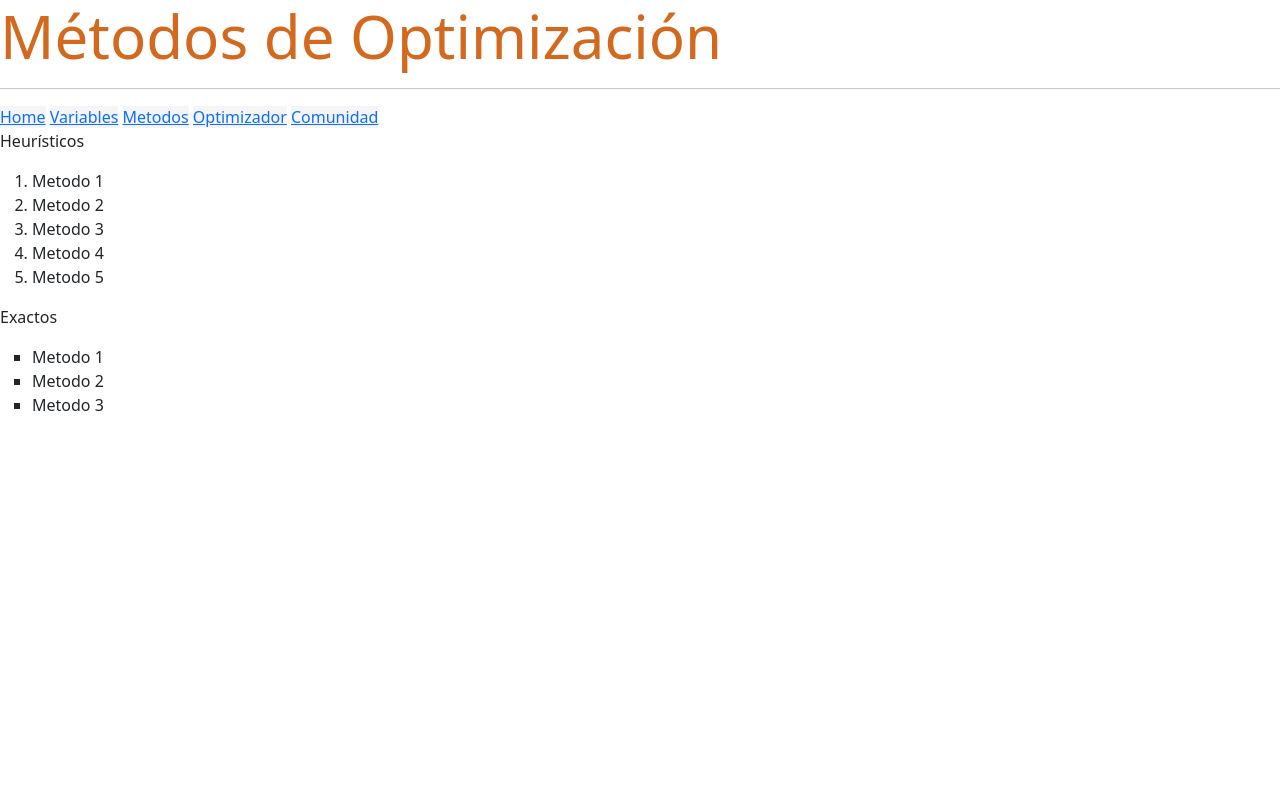
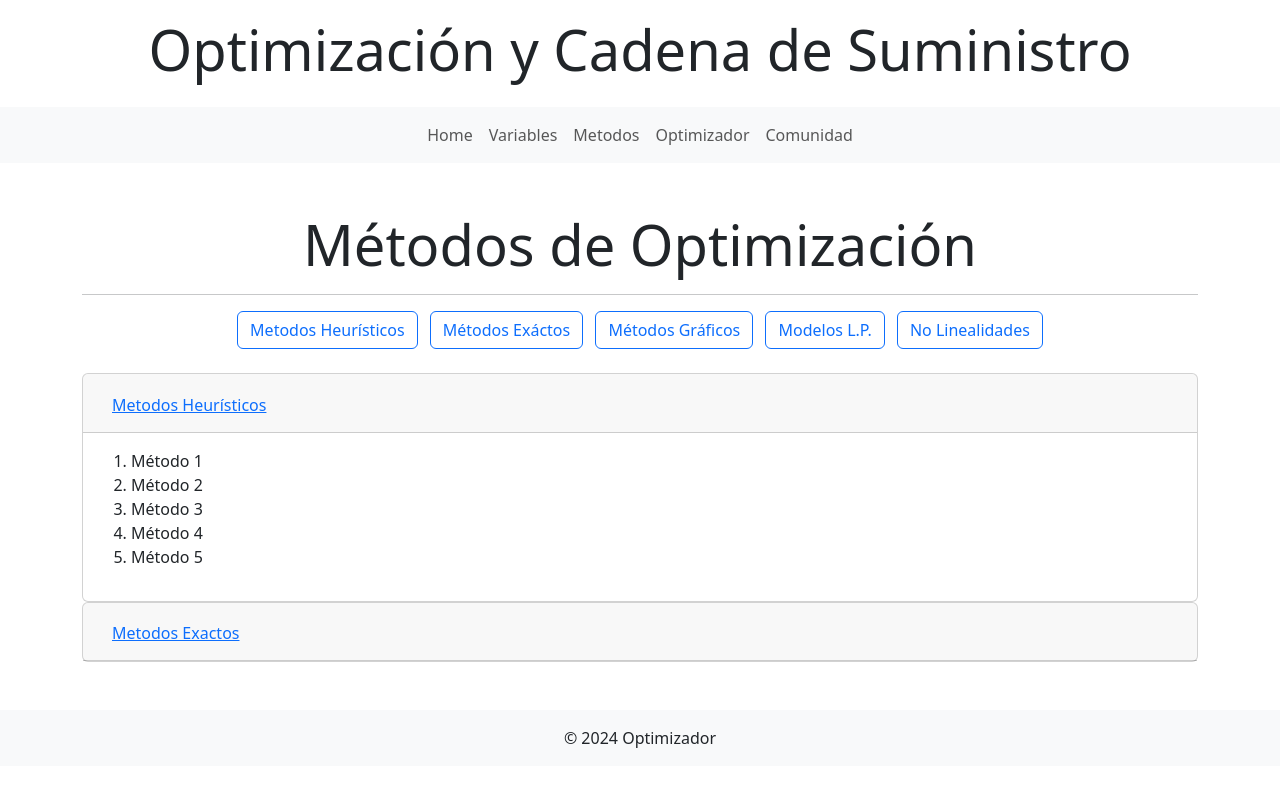
Before and after one commit to Liliana-Hernandez-Velasco/PFHernandez, a plain HTML site: page Pages/Metodos.html in a window 1280 px wide. Drawn offline with nearby package versions, Linux system fonts and the light colour scheme; files that its build step writes are made by us from their sources.

Commit message:
changes to metodos, index y comunidad

```diff
--- a/Pages/Metodos.html
+++ b/Pages/Metodos.html
@@ -3,37 +3,108 @@
 <head>
     <meta charset="UTF-8">
     <meta name="viewport" content="width=device-width, initial-scale=1.0">
-    <title>Optimizador</title>
+    <title>Métodos de Optimizador</title>
     <link rel="shortcut icon" href="../assets/Images/device-gamepad-3.svg" type="image/x-icon">
+    <link rel="stylesheet" href="../css/bootstrap.min.css">
     <link rel="stylesheet" href="../css/style.css">
-    <link rel="stylesheet" href="./css/bootstrap.min.css">
 </head>
-<body>
-    <div>
-        <h1 id="titulo3" class="Titulos">Métodos de Optimización</h1>
-        <hr>
-        <a href="../index.html">Home</a>
-        <a href="./Variables.html">Variables</a>
-        <a href="./Metodos.html">Metodos</a>
-        <a href="./Optimizador.html">Optimizador</a>
-        <a href="./Comunidad.html">Comunidad</a>
+    <!-- Main Title -->
+    <div class="container mt-3">
+        <div class="row">
+            <div class="col-md-12 text-center">
+                <h1 class="display-4">Optimización y Cadena de Suministro</h1>
+            </div>
+        </div>
     </div>
-    <script src="./js/bootstrap.bundle.min.js"></script>
+
+    <!-- Navigation Bar -->
+    <nav class="navbar navbar-expand-lg navbar-light bg-light mt-3">
+        <button class="navbar-toggler" type="button" data-toggle="collapse" data-target="#navbarNav" aria-controls="navbarNav" aria-expanded="false" aria-label="Toggle navigation">
+            <span class="navbar-toggler-icon"></span>
+        </button>
+        <div class="collapse navbar-collapse justify-content-center" id="navbarNav">
+            <ul class="navbar-nav">
+                <li class="nav-item"><a class="nav-link" href="../index.html">Home</a></li>
+                <li class="nav-item"><a class="nav-link" href="./Variables.html">Variables</a></li>
+                <li class="nav-item"><a class="nav-link" href="./Metodos.html">Metodos</a></li>
+                <li class="nav-item"><a class="nav-link" href="./Optimizador.html">Optimizador</a></li>
+                <li class="nav-item"><a class="nav-link" href="./Comunidad.html">Comunidad</a></li>
+            </ul>
+        </div>
+    </nav>
+
+    <!-- Main Content -->
+    <div class="container mt-5">
+        <div class="row">
+            <div class="col-md-12 text-center">
+                <h1 class="display-4">Métodos de Optimización</h1>
+                <hr>
+            </div>
+        </div>
+        <div class="row">
+            <div class="col-md-12 text-center mb-4">
+                <a class="btn btn-outline-primary mx-1"> Metodos Heurísticos</a>
+                <a  class="btn btn-outline-primary mx-1">Métodos Exáctos</a>
+                <a class="btn btn-outline-primary mx-1">Métodos Gráficos</a>
+                <a class="btn btn-outline-primary mx-1">Modelos L.P.</a>
+                <a class="btn btn-outline-primary mx-1">No Linealidades</a>
+            </div>
+        </div>
+        <div class="row">
+            <div class="col-md-12">
+                <div class="accordion" id="metodosAccordion">
+                    <!-- Heurísticos -->
+                    <div class="card">
+                        <div class="card-header" id="headingHeuristicos">
+                            <h2 class="mb-0">
+                                <button class="btn btn-link btn-block text-left" type="button" data-toggle="collapse" data-target="#collapseHeuristicos" aria-expanded="true" aria-controls="collapseHeuristicos">
+                                   Metodos Heurísticos
+                                </button>
+                            </h2>
+                        </div>
+                        <div id="collapseHeuristicos" class="collapse show" aria-labelledby="headingHeuristicos" data-parent="#metodosAccordion">
+                            <div class="card-body">
+                                <ol>
+                                    <li>Método 1</li>
+                                    <li>Método 2</li>
+                                    <li>Método 3</li>
+                                    <li>Método 4</li>
+                                    <li>Método 5</li>
+                                </ol>
+                            </div>
+                        </div>
+                    </div>
+                    <!-- Exactos -->
+                    <div class="card">
+                        <div class="card-header" id="headingExactos">
+                            <h2 class="mb-0">
+                                <button class="btn btn-link btn-block text-left collapsed" type="button" data-toggle="collapse" data-target="#collapseExactos" aria-expanded="false" aria-controls="collapseExactos">
+                                    Metodos Exactos
+                                </button>
+                            </h2>
+                        </div>
+                        <div id="collapseExactos" class="collapse" aria-labelledby="headingExactos" data-parent="#metodosAccordion">
+                            <div class="card-body">
+                                <ul class="list-unstyled">
+                                    <li>▪ Método 1</li>
+                                    <li>▪ Método 2</li>
+                                    <li>▪ Método 3</li>
+                                </ul>
+                            </div>
+                        </div>
+                    </div>
+                </div>
+            </div>
+        </div>
+    </div>
+
+    <!-- Footer -->
+    <footer class="bg-light text-center text-lg-start mt-5">
+        <div class="text-center p-3">
+            © 2024 Optimizador
+        </div>
+    </footer>
+
+    <script src="../js/bootstrap.bundle.min.js"></script>
 </body>
-    <div>
-        <p class="categoria">Heurísticos</p>
-     <ol>
-        <li>Metodo 1</li>
-        <li>Metodo 2</li>
-        <li>Metodo 3</li>
-        <li>Metodo 4</li>
-        <li>Metodo 5</li>
-     </ol>
-     <p class="categoria">Exactos</p>
-     <ul type="square">
-        <li>Metodo 1</li>
-        <li>Metodo 2</li>
-        <li>Metodo 3</li>
-     </ul>
-    </div>
 </html>
```
Also changed, not shown: Pages/Comunidad.html (+50 -18 lines), index.html (+13 -5 lines).
